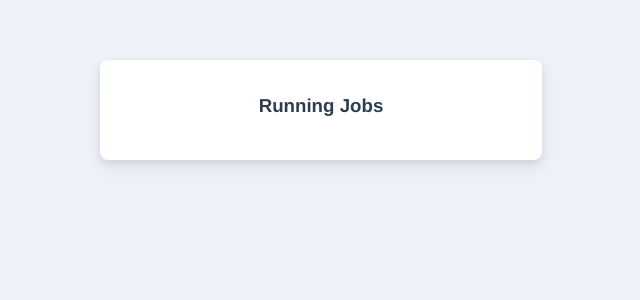
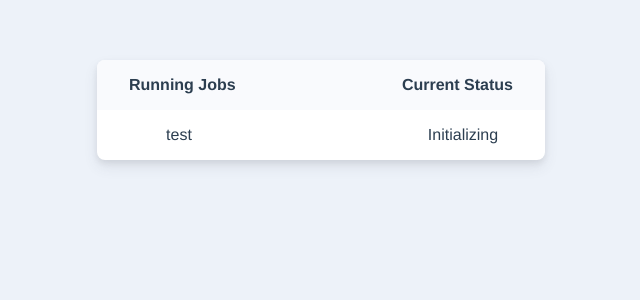
Before and after one commit to andrea-emmanuele/exercise-rest, a Vue app: page / in a window 1280 px wide. Shown: the top 300 px of the page, without its empty margins (319-959 px from the left). Built offline with nearby package versions, Linux system fonts and the light colour scheme.

Commit message:
Added style to Card.vue

```diff
--- a/package.json
+++ b/package.json
@@ -16,12 +16,9 @@
     "@vue/cli-plugin-eslint": "~4.5.0",
     "@vue/cli-service": "~4.5.0",
     "@vue/compiler-sfc": "^3.0.0",
-    "@vue/eslint-config-prettier": "^6.0.0",
     "babel-eslint": "^10.1.0",
     "eslint": "^6.7.2",
-    "eslint-plugin-prettier": "^3.3.1",
     "eslint-plugin-vue": "^7.0.0",
-    "prettier": "^2.2.1",
     "sass": "^1.26.5",
     "sass-loader": "^8.0.2"
   },
@@ -32,8 +29,7 @@
     },
     "extends": [
       "plugin:vue/vue3-essential",
-      "eslint:recommended",
-      "@vue/prettier"
+      "eslint:recommended"
     ],
     "parserOptions": {
       "parser": "babel-eslint"
--- a/src/App.vue
+++ b/src/App.vue
@@ -1,5 +1,5 @@
 <template>
-  <Card heading="Running Jobs"/>
+  <Card :job="this.job"/>
   <div>{{ status }}</div>
 </template>
 
@@ -15,7 +15,10 @@ export default {
     return {
       endpoint: "https://c5ljdx2w0m.execute-api.eu-central-1.amazonaws.com/recruitment/",
       apiKey: "syaNs11gHB9pev48g5Zrt5p5O4cKX7yU1bUDj7F5", // Storing api key for making requests to the server
-      status: "",
+      job: {
+        name: 'test',
+        status: 'Initializing'
+      },
       request: "",
       attempts: 0,
     };
@@ -30,7 +33,7 @@ export default {
       })
         .then((response) => response.json())
         .then((data) => {
-          this.status = data.status;
+          this.job.status = data.status;
           console.log(data);
         })
         .catch((error) => {
@@ -39,7 +42,7 @@ export default {
         });
     },
     checkStatus() {
-      if (this.status === "Pending" || this.status === "") this.getStatus();
+      if (this.job.status === "Pending" || this.job.status === "") this.getStatus();
       else clearInterval(this.request);
     },
     checkAttempts(max) {
@@ -56,6 +59,12 @@ export default {
 </script>
 
 <style lang="scss">
+* {
+  padding: 0;
+  margin: 0;
+  box-sizing: border-box;
+}
+
 body {
   background: $main_bg;
 
@@ -63,7 +72,6 @@ body {
     font-family: Avenir, Helvetica, Arial, sans-serif;
     -webkit-font-smoothing: antialiased;
     -moz-osx-font-smoothing: grayscale;
-    text-align: center;
     color: #2c3e50;
     margin-top: 60px;
   }
--- a/src/assets/scss/_variables.scss
+++ b/src/assets/scss/_variables.scss
@@ -1,7 +1,15 @@
 $primary_color: #edf2f9;
 $secondary_color: #fff;
+$ternary_color: #f9fafd;
+$success_color: #327e0a;
 
 /*region backgrounds*/
 $main_bg: $primary_color;
 $card_bg: $secondary-color;
+$card_header_bg: $ternary-color;
 /*endregion*/
+
+/*region spacings*/
+$card_inner_py: 1rem;
+$card_inner_px: 2rem;
+/*endregion*/
--- a/src/components/Card.vue
+++ b/src/components/Card.vue
@@ -2,18 +2,23 @@
   <div class="card">
     <div class="header">
       <div class="inner-header">
-        <h3>{{ heading }}</h3>
+        <h4>Running Jobs</h4>
+        <h4>Current Status</h4>
       </div>
     </div>
-    <div class="content"></div>
-    <div class="pie"></div>
+    <div class="content">
+      <div class="item">
+        <div class="item-name">{{ job.name }}</div>
+        <div class="item-status">{{ job.status }}</div>
+      </div>
+    </div>
   </div>
 </template>
 
 <script>
 export default {
   name: "Card",
-  props: ['heading', 'status']
+  props: ['heading', 'job']
 };
 </script>
 
@@ -23,12 +28,29 @@ export default {
     height: 100px;
     background: $card_bg;
     border-radius: 0.5rem;
+    overflow: hidden;
     margin: 0 auto;
     box-shadow: 0 7px 14px 0 rgba(65,69,88,.1),0 3px 6px 0 rgba(0,0,0,.07);
 
     > .header {
+      background: $card_header_bg;
       > .inner-header {
-        padding: 1rem 2rem;
+        padding: $card_inner_py $card_inner_px;
+        display: flex;
+        justify-content: space-between;
+      }
+    }
+    > .content {
+      padding: $card_inner_py $card_inner_px;
+      > .item {
+        display: flex;
+        justify-content: space-between;
+
+        > .item-name,
+          .item-status {
+          text-align: center;
+          width: 100px;
+        }
       }
     }
   }
```
Also changed, not shown: 1 other file (tests, documents, lock files or other folders).
